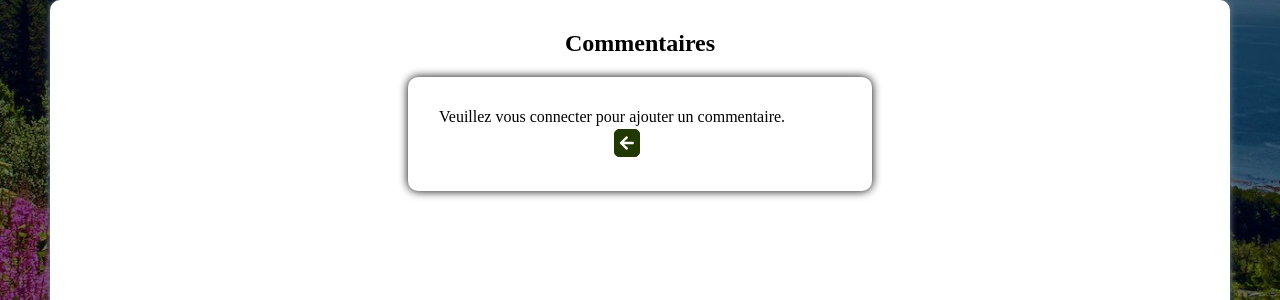
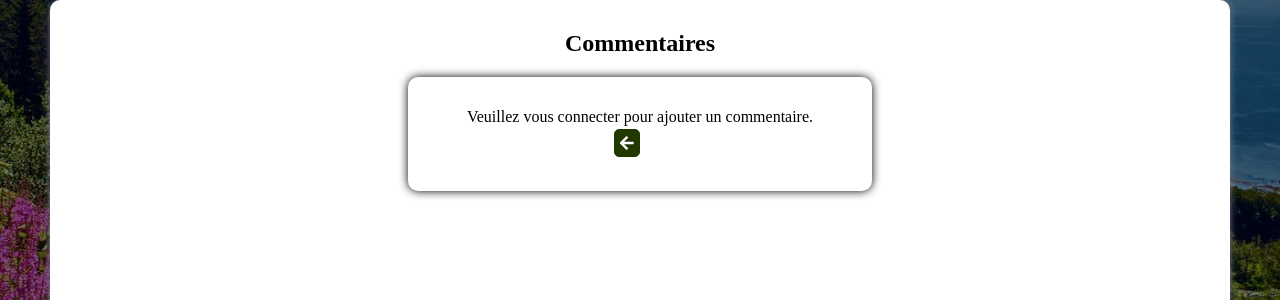
Before and after one commit to violettedanjou/Projet-4, a PHP site: page /index.php?action=post&id=1 in a window 1280 px wide. Shown: the part 358-658 px from the top of the page. Run offline with PHP 8.4, Linux system fonts and the light colour scheme; tables that the repository leaves empty or names only in its code hold one stand-in row (values such as "Sample post"); some libraries are stand-ins or nearby versions; some web fonts are replaced.

Commit message:
Ajout align-items;center  pour #div-error

```diff
--- a/index.php
+++ b/index.php
@@ -194,7 +194,5 @@ try {
     }
 }
 catch(Exception $e) {
-    //echo "Erreur : " . $e->getMessage();
-    /*$errorMessage = $e->getMessage();*/
     require('view/errorView.php');
 }
--- a/public/commentaires.css
+++ b/public/commentaires.css
@@ -311,6 +311,7 @@ h2
     display: flex;
     flex-direction: column;
     justify-content: center;
+    align-items: center;
     margin: 0px 30% 50px 30%;
     padding: 30px;
     background-color: #ffffff;
```
